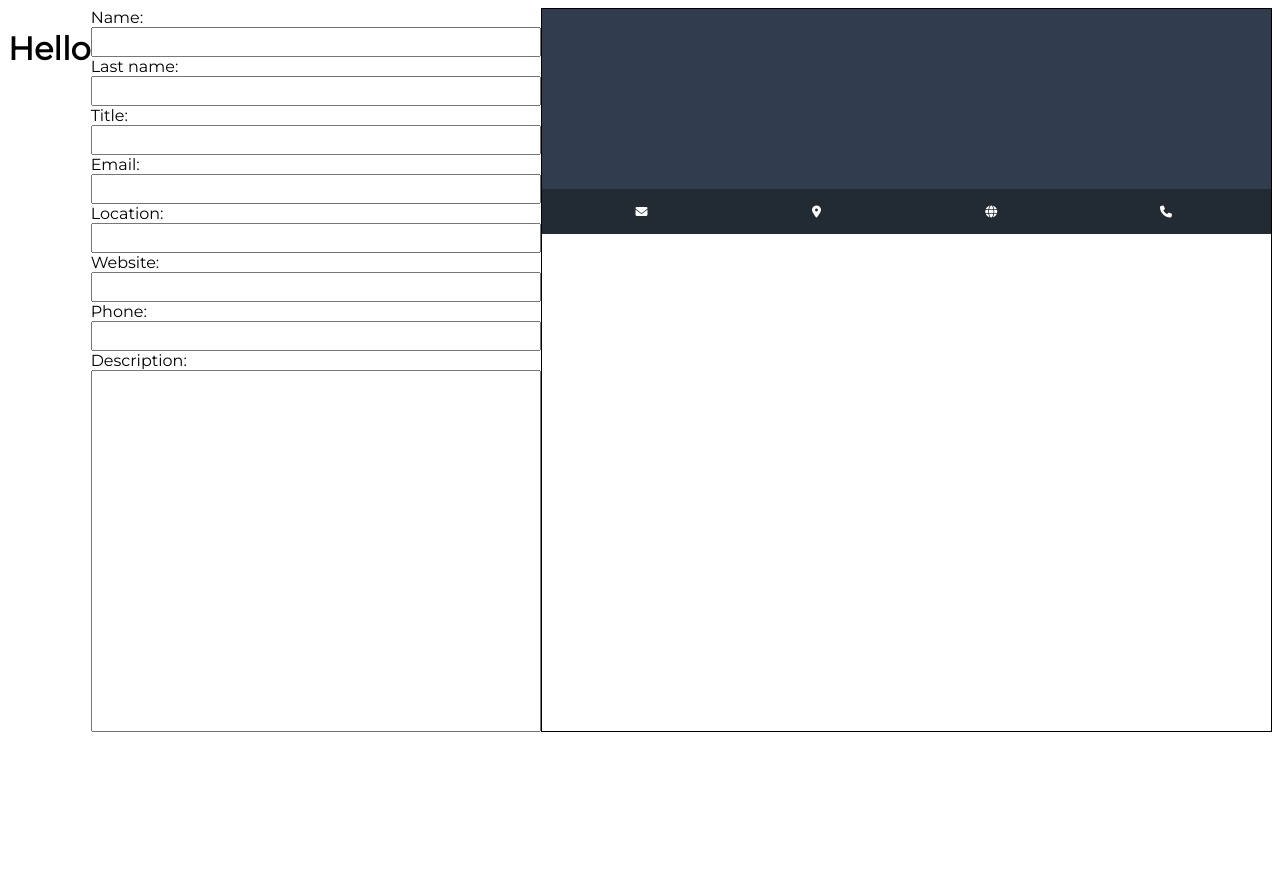
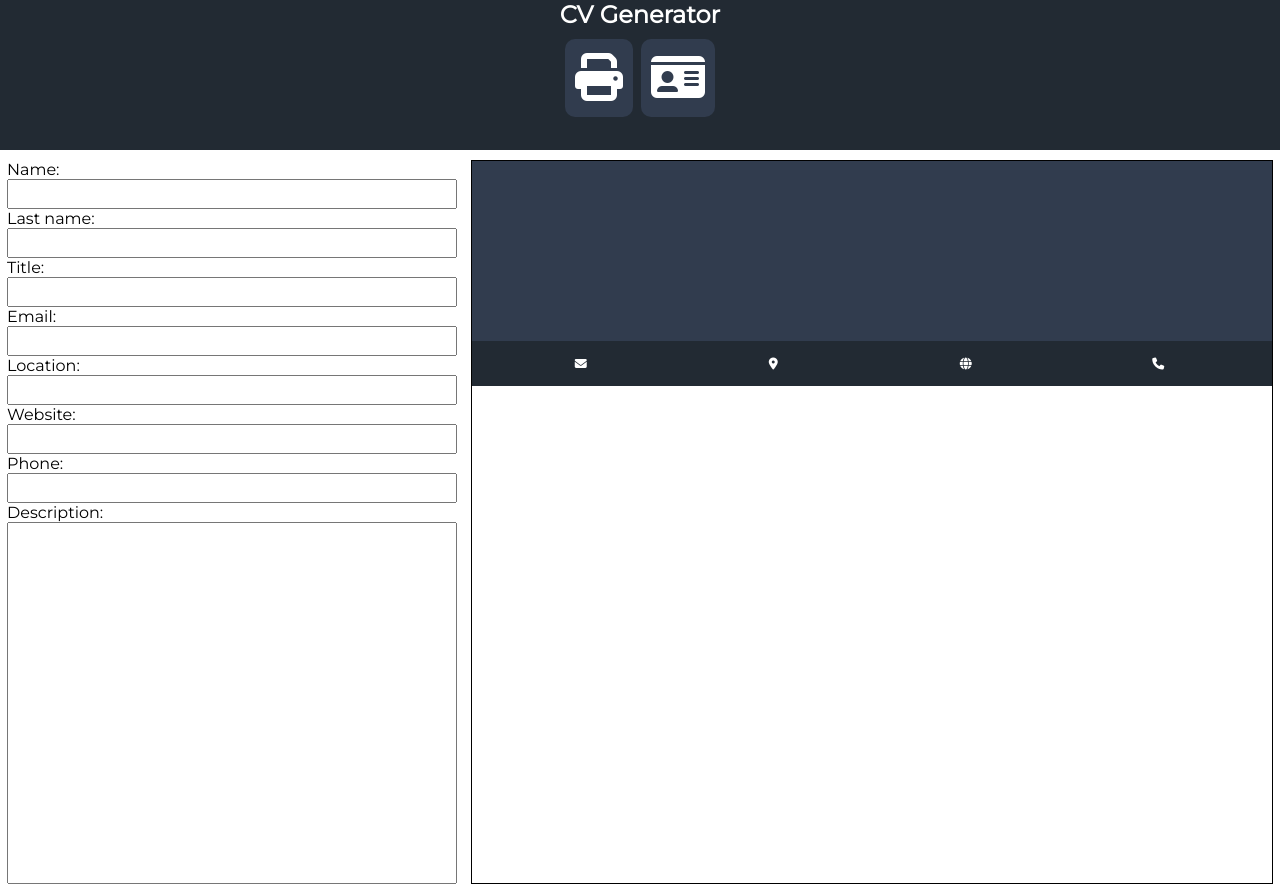
Before and after one commit to urosrelic/cv-app-react, a React (Vite) app: page / in a window 1280 px wide. Before the commit the page ends 800 px from the top, so only its background shows below. Built offline with nearby package versions, Linux system fonts and the light colour scheme; a web font is replaced by a local one.

Commit message:
feat: add navbar component

```diff
--- a/src/App.jsx
+++ b/src/App.jsx
@@ -2,6 +2,7 @@ import { useState } from "react";
 import { Editor } from "./components/Editor";
 import { Preview } from "./components/Preview";
 import "./styles.css";
+import { Navbar } from "./components/Navbar";
 
 function App() {
   const [generalData, setGeneralData] = useState({
@@ -19,9 +20,11 @@ function App() {
 
   return (
     <div className='App'>
-      <h1>Hello</h1>
-      <Editor setGeneralData={setGeneralData} />
-      <Preview generalData={generalData} />
+      <Navbar />
+      <div className='content'>
+        <Editor setGeneralData={setGeneralData} />
+        <Preview generalData={generalData} />
+      </div>
     </div>
   );
 }
--- /dev/null
+++ b/src/components/Navbar.jsx
@@ -0,0 +1,17 @@
+export const Navbar = () => {
+  return (
+    <div className='navbar'>
+      <nav>
+        <h1>CV Generator</h1>
+        <div className='buttons'>
+          <div id='print-btn'>
+            <i className='fa-solid fa-print'></i>
+          </div>
+          <div id='load-example-btn'>
+            <i className='fa-solid fa-id-card'></i>
+          </div>
+        </div>
+      </nav>
+    </div>
+  );
+};
--- a/src/styles.css
+++ b/src/styles.css
@@ -1,5 +1,7 @@
 @import url("https://fonts.googleapis.com/css2?family=Afacad:wght@400;500&family=Lato:wght@300;400&family=Montserrat&display=swap");
 * {
+  padding: 0;
+  margin: 0;
   font-family: "Afacad", sans-serif;
   font-family: "Lato", sans-serif;
   font-family: "Montserrat", sans-serif;
@@ -8,7 +10,54 @@
 /* App */
 .App {
   display: flex;
+  flex-direction: column;
+}
+
+.content {
+  margin-top: 10px;
+  width: 100%;
+  display: flex;
   flex-direction: row;
+  justify-content: space-around;
+}
+
+/* Navbar */
+.navbar {
+  height: 150px;
+  background-color: #222a33;
+}
+
+.navbar nav {
+  display: flex;
+  flex-direction: column;
+  justify-content: center;
+  align-items: center;
+  color: #ffffff;
+}
+
+.buttons {
+  width: 150px;
+  display: flex;
+  flex-direction: row;
+  justify-content: space-between;
+  align-items: center;
+}
+
+#print-btn,
+#load-example-btn {
+  padding: 10px;
+  margin-top: 10px;
+  color: #ffffff;
+  background-color: #313c4e;
+  border-radius: 10px;
+  font-size: 48px;
+  transition: ease-in-out 0.2s;
+  cursor: pointer;
+}
+
+#print-btn:hover,
+#load-example-btn:hover {
+  scale: 1.1;
 }
 
 /* General */
```
